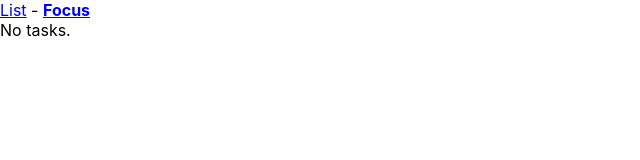
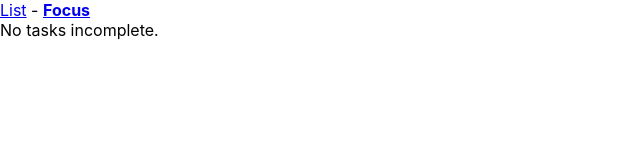
Before and after one commit to Furkanakguun/React_todo, a React (Create React App) app: page /focus in a window 1280 px wide. Shown: the top 160 px of the page, without its empty margins (0-640 px from the left). Built offline with nearby package versions, Linux system fonts and the light colour scheme.

Commit message:
nope button

```diff
--- a/package.json
+++ b/package.json
@@ -10,6 +10,7 @@
     "@types/node": "^16.11.18",
     "@types/react": "^17.0.38",
     "@types/react-dom": "^17.0.11",
+    "lodash": "^4.17.21",
     "nanoid": "^3.1.30",
     "react": "^17.0.2",
     "react-dom": "^17.0.2",
@@ -43,6 +44,7 @@
     ]
   },
   "devDependencies": {
+    "@types/lodash": "^4.14.178",
     "@types/react-router-dom": "^5.3.2"
   }
 }
--- a/src/App.tsx
+++ b/src/App.tsx
@@ -1,3 +1,5 @@
+import { shuffle } from 'lodash';
+import { nanoid } from 'nanoid';
 import React, { useState } from 'react';
 import { BrowserRouter, Switch, Route, NavLink } from 'react-router-dom';
 import logo from './logo.svg';
@@ -8,20 +10,53 @@ import { Task } from './types';
 
 function App() {
   const [tasks, setTasks] = useState<Task[]>([]);
-;
+  const [focusedTaskId, setFocusedTaskId] = useState<string | undefined>(undefined);
 
-  const updateTaskCompletion = (taskId: string , isComplete: boolean) => {
+  const updateTaskCompletion = (taskId: string, isComplete: boolean) => {
     setTasks((tasks => tasks.map((task) => {
       if (task.id === taskId) {
-        return { ...task, isComplete}
+        return { ...task, isComplete }
       } else {
         return task;
       }
     })));
   }
 
+  const shuffleFocusedTask = () => {
+    setFocusedTaskId(
+      shuffle(tasks.filter(task => !task.isComplete))[0]!.id
+    );
+  }
 
-  const tasksApi = { tasks, setTasks, updateTaskCompletion }
+  //   const handleNewTaskKeyPress = (e: KeyboardEvent<HTMLInputElement>) => {
+  //     if (e.key == "Enter" && newTaskLabel != '') {
+  //         setTasks(tasks =>
+  //         [...tasks,
+  //         { id: nanoid(), label: newTaskLabel, isComplete: false }
+  //         ])
+  //         setNewTaskLabel('');
+  //     }
+  // }
+
+
+  const addTask = (task: Pick<Task, 'label'>) => {
+    const id = nanoid();
+    setTasks(tasks =>
+      [...tasks,
+      { id, label: task.label, isComplete: false }
+      ]);
+    if (!focusedTaskId) setFocusedTaskId(id);
+  }
+
+  const focusedTask = tasks.find((task) => task.id === focusedTaskId);
+  const tasksApi = {
+    addTask,
+    focusedTask,
+    tasks,
+    setTasks,
+    shuffleFocusedTask,
+    updateTaskCompletion
+  }
 
   return (
     <BrowserRouter>
--- a/src/screens/FocusScreen.tsx
+++ b/src/screens/FocusScreen.tsx
@@ -5,19 +5,24 @@ import { TasksProps } from "../types";
 type Props = TasksProps & {}
 
 
-const FocusScreen: React.FC<Props> = ({ tasks , updateTaskCompletion }) => {
-    const task = tasks.filter((task) => !task.isComplete)[0];
+const FocusScreen: React.FC<Props> = ({
+     focusedTask: task,
+     shuffleFocusedTask,
+     updateTaskCompletion
+    }) => {
+
 
     const handleMarkCompleted = () => {
-        updateTaskCompletion(task.id,true);
+        if (task)
+            updateTaskCompletion(task.id, true);
     }
-
     return task ? (
         <div>
             <div>{task.label}</div>
             <button onClick={handleMarkCompleted}>Mark Completed</button>
+            <button onClick={shuffleFocusedTask}>nope</button>
         </div>) :
-        (<div> No tasks.</div>)
+        (<div> No tasks incomplete.</div>)
 }
 
 export default FocusScreen
--- a/src/screens/ListScreen.tsx
+++ b/src/screens/ListScreen.tsx
@@ -1,4 +1,3 @@
-import { nanoid } from "nanoid";
 import React, { ChangeEvent, KeyboardEvent, useState } from "react";
 import { Task, TasksProps } from "../types";
 
@@ -7,7 +6,7 @@ type Props = TasksProps & {
 };
 
 
-const ListScreen: React.FC<Props> = ({ tasks, setTasks , updateTaskCompletion}) => {
+const ListScreen: React.FC<Props> = ({ addTask, tasks, setTasks, updateTaskCompletion }) => {
 
     const [newTaskLabel, setNewTaskLabel] = useState('');
 
@@ -15,7 +14,7 @@ const ListScreen: React.FC<Props> = ({ tasks, setTasks , updateTaskCompletion})
 
     const handleNewTaskKeyPress = (e: KeyboardEvent<HTMLInputElement>) => {
         if (e.key == "Enter" && newTaskLabel != '') {
-            setTasks(tasks => [...tasks, { id: nanoid(), label: newTaskLabel, isComplete: false }])
+            addTask({ label: newTaskLabel });
             setNewTaskLabel('');
         }
     }
--- a/src/types.tsx
+++ b/src/types.tsx
@@ -6,9 +6,11 @@ export type Task = {
 
 
 export type TasksProps = {
-
+    addTask : (task: Pick<Task , 'label'>) => void;
+    focusedTask?:Task;
     tasks: Task[];
     setTasks: React.Dispatch<React.SetStateAction<Task[]>>;
+    shuffleFocusedTask: () => void;
     updateTaskCompletion: (taskId: string, isComplete: boolean) => void;
 
 }
```
Also changed, not shown: 1 other file (tests, documents, lock files or other folders).
